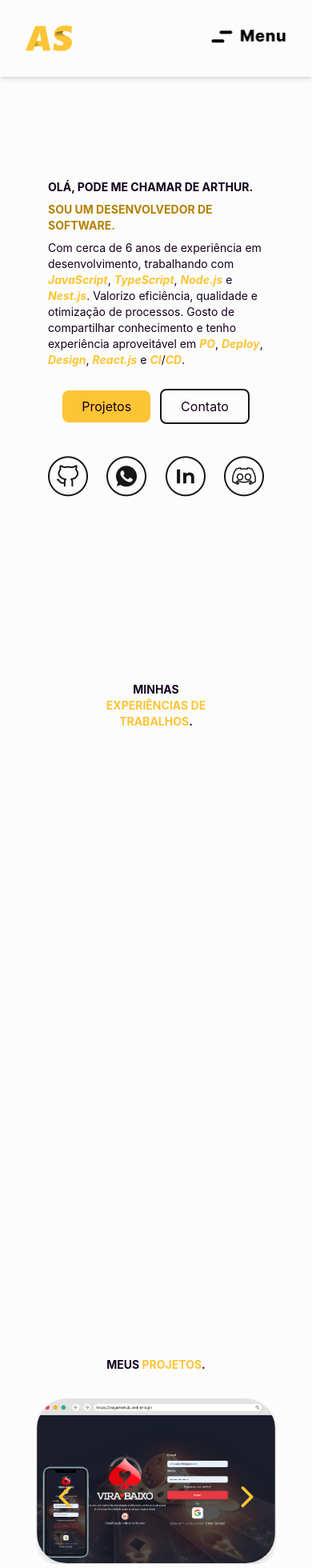
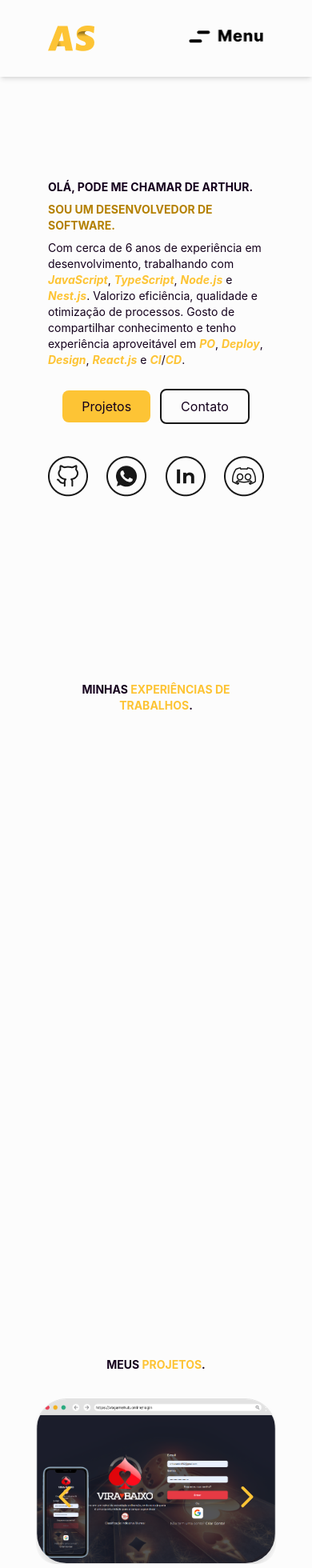
Before and after one commit to DevArthurSantos/my-portf, a Next.js app: page / in a window 390 px wide. Shown: the top 1960 px of the page at 80% size. Built offline with nearby package versions, Linux system fonts and the light colour scheme.

Commit message:
fix responsive padding

```diff
--- a/src/components/patteners/Header/intex.tsx
+++ b/src/components/patteners/Header/intex.tsx
@@ -21,7 +21,7 @@ export default function Header() {
 
   return (
     <header>
-      <nav className='w-full md:px-[120px] fixed top-0 left-0 right-0 z-[9999] shadow-md p-8 bg-background'>
+      <nav className='w-full px-[60px] md:px-[120px] fixed top-0 left-0 right-0 z-[9999] shadow-md p-8 bg-background'>
         <div className="justify-between mx-auto lg:items-center lg:flex">
           <div>
             <div className="flex items-center justify-between lg:block">
--- a/src/components/sections/Contact/index.tsx
+++ b/src/components/sections/Contact/index.tsx
@@ -3,7 +3,7 @@
 export default function ContactSection() {
 
   return (
-    <section id="ContactSection" className="h-[100vh] w-full px-[120px]" >
+    <section id="ContactSection" className="h-[100vh] w-full px-[60px] md:px-[120px]" >
       <h2 className="mt-2 text-sm md:text-md lg:text-[24px] font-bold text-center">TEM UMA IDEIA DE PROJETO INCRÍVEL?</h2>
       <h2 className="mt-2 text-sm md:text-md lg:text-[24px] font-bold text-center text-primary">VAMOS CONVERSAR!</h2>
     </section>
--- a/src/components/sections/Footer/index.tsx
+++ b/src/components/sections/Footer/index.tsx
@@ -10,7 +10,7 @@ export default function FooterSection() {
 
   return (
     <footer className="flex justify-center items-center flex-col bg-backgroundSecondary">
-      <div className="px-[120px] w-full flex items-start gap-8 justify-between pt-6 flex-wrap ">
+      <div className="px-[60px] md:px-[120px] w-full flex items-start gap-8 justify-between pt-6 flex-wrap ">
 
         <div className="hidden sm:flex items-start flex-col min-w-[100px] max-w-[400px]">
           <div><p className="md:text-2xl font-bold">Inscreva-se na nossa newsletter</p></div>
--- a/src/components/sections/Projects/index.tsx
+++ b/src/components/sections/Projects/index.tsx
@@ -19,7 +19,7 @@ export default function ProjectsSection() {
   }
 
   return (
-    <section id="ProjectsSection" className="w-full md:px-[120px]">
+    <section id="ProjectsSection" className="w-full px-[60px] md:px-[120px]">
       <h2 className="mt-2 text-sm md:text-md lg:text-[24px] font-bold text-center">MEUS <span className="text-primary">PROJETOS</span>.</h2>
       <div className="flex items-center justify-center gap-8 md:gap-10 flex-col lg:flex-row w-full h-full my-8">
         <ProjectFrame href={projectsInfos[project].href} project={project+1} nextProject={nextProject} previousProject={previousProject} />
--- a/src/components/sections/Technologies/index.tsx
+++ b/src/components/sections/Technologies/index.tsx
@@ -2,7 +2,7 @@ import Image from 'next/image';
 
 export default function TechnologiesSection() {
   return (
-    <section id="TechnologiesSection" className="py-[44px] w-full px-[120px]">
+    <section id="TechnologiesSection" className="py-[44px] w-full px-[60px] md:px-[120px]">
       <h2 className="mt-2 text-sm md:text-md lg:text-[24px] font-bold text-center">
         FERRAMENTAS E <span className="text-primary">TECNOLOGIAS</span>.
       </h2>
--- a/src/components/sections/Works/index.tsx
+++ b/src/components/sections/Works/index.tsx
@@ -3,7 +3,7 @@
 export default function WorksSection() {
 
   return (
-    <section id="WorksSection" className="h-[100vh] w-full px-[120px]">
+    <section id="WorksSection" className="h-[100vh] w-full px-[60px] md:px-[120px]">
       <h2 className="mt-2 text-sm md:text-md lg:text-[24px] font-bold text-center">MINHAS <span className="text-primary">EXPERIÊNCIAS DE TRABALHOS</span>.</h2>
     </section>
   )
```
